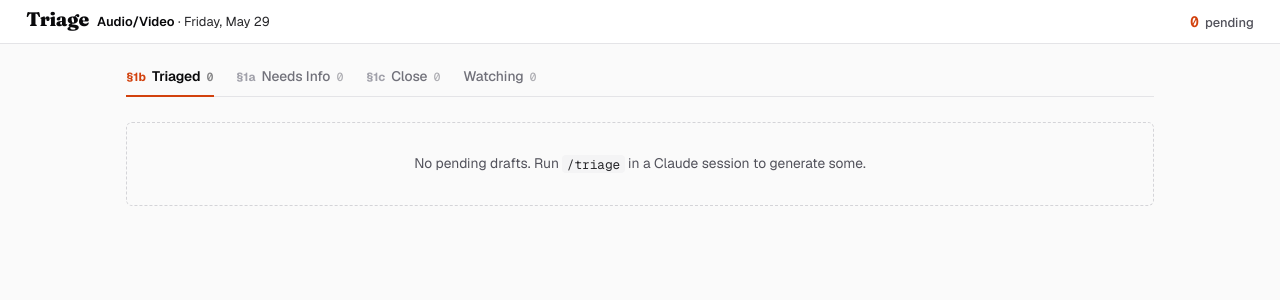
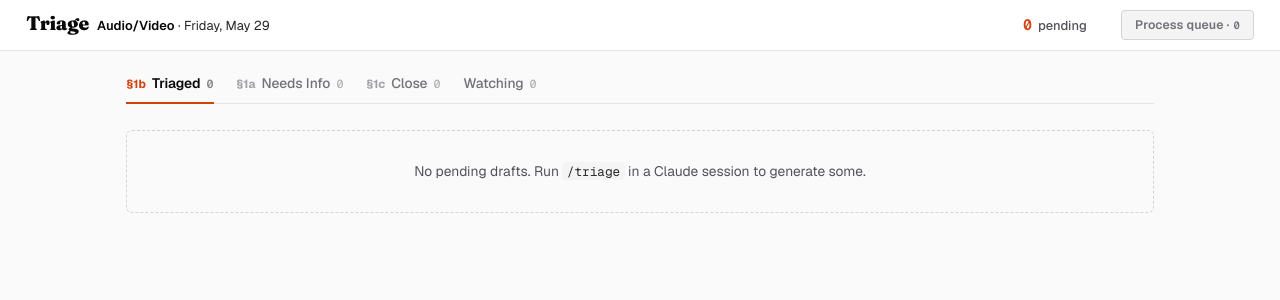
Before and after one commit to alastor0325/firefox-triage-dashboard, a FastAPI app: page / in a window 1280 px wide. Shown: the top 300 px of the page. Run offline with FastAPI, Linux system fonts and the light colour scheme; data that the repository does not hold is empty.

Commit message:
feat(queue): topbar 'Process queue' button + dialog + SSE queue-changed event

```diff
--- a/src/triage_dashboard/app.py
+++ b/src/triage_dashboard/app.py
@@ -166,6 +166,7 @@ def index(
             "active_draft": active_draft,
             "deck_nav": deck_nav,
             "counts_by_slug": counts_by_slug,
+            "queue_count": _count_queue(triage_dir),
         },
     )
 
--- a/src/triage_dashboard/static/style.css
+++ b/src/triage_dashboard/static/style.css
@@ -104,6 +104,81 @@ code, kbd {
 .stats .stat--primary .num { color: var(--accent); font-weight: 700; }
 .stats .lbl { color: var(--ink-3); font-weight: 500; }
 .stats .sep { color: var(--ink-5); padding: 0 0.1rem; }
+
+.btn-process-queue {
+  margin-left: 0.9rem;
+  font-family: var(--font-sans);
+  font-size: 0.82rem;
+  font-weight: 600;
+  padding: 0.42rem 0.85rem;
+  border-radius: var(--radius-sm);
+  border: 1px solid var(--accent);
+  background: var(--accent);
+  color: #fff;
+  cursor: pointer;
+  letter-spacing: 0.01em;
+  transition: background-color 0.12s, border-color 0.12s, opacity 0.12s;
+}
+.btn-process-queue:hover:not(:disabled) {
+  background: #b8390b;
+  border-color: #b8390b;
+}
+.btn-process-queue:disabled {
+  background: var(--surface-2);
+  color: var(--ink-4);
+  border-color: var(--border-strong);
+  cursor: not-allowed;
+}
+.btn-process-queue .queue-count {
+  font-family: var(--font-mono);
+  font-weight: 700;
+  font-size: 0.86em;
+  margin-left: 0.1em;
+}
+
+.queue-dialog {
+  border: 1px solid var(--border-strong);
+  border-radius: var(--radius);
+  padding: 1.2rem 1.4rem;
+  max-width: 560px;
+  width: 90vw;
+  background: var(--surface);
+  box-shadow: 0 12px 32px rgba(9, 9, 11, 0.18);
+}
+.queue-dialog::backdrop {
+  background: rgba(9, 9, 11, 0.35);
+}
+.queue-dialog-title {
+  font-family: var(--font-display);
+  font-weight: 700;
+  font-size: 1.15rem;
+  margin: 0 0 0.4rem;
+  color: var(--ink);
+}
+.queue-dialog-help {
+  font-size: 0.88rem;
+  color: var(--ink-2);
+  margin: 0 0 0.6rem;
+}
+.queue-dialog-prompt {
+  width: 100%;
+  font-family: var(--font-mono);
+  font-size: 0.82rem;
+  line-height: 1.5;
+  padding: 0.6rem 0.75rem;
+  border: 1px solid var(--border);
+  background: var(--surface-2);
+  border-radius: var(--radius-sm);
+  resize: vertical;
+  min-height: 4rem;
+  color: var(--ink);
+}
+.queue-dialog-actions {
+  display: flex;
+  justify-content: flex-end;
+  gap: 0.45rem;
+  margin-top: 0.85rem;
+}
 
 /* ───── LAYOUT ───── */
 .layout {
--- a/src/triage_dashboard/templates/base.html
+++ b/src/triage_dashboard/templates/base.html
@@ -116,7 +116,55 @@
     ['draft-changed', 'draft-deleted', 'watch-changed'].forEach((evt) => {
       es.addEventListener(evt, refresh);
     });
+    // queue-changed: just update the topbar button's count, no full refresh.
+    es.addEventListener('queue-changed', async () => {
+      try {
+        const r = await fetch('/queue/count');
+        const { count } = await r.json();
+        const btn = document.getElementById('btn-process-queue');
+        if (!btn) return;
+        btn.querySelector('.queue-count').textContent = count;
+        btn.disabled = count === 0;
+      } catch (_) { /* ignore */ }
+    });
   })();
+
+  async function processQueue(btn) {
+    if (!btn || btn.disabled) return;
+    const original = btn.textContent;
+    btn.disabled = true;
+    btn.textContent = 'Preparing…';
+    try {
+      const r = await fetch('/queue/prepare', { method: 'POST' });
+      const data = await r.json();
+      if (!r.ok || !data.prompt) {
+        btn.textContent = 'Nothing to drain';
+        setTimeout(() => { btn.textContent = original; btn.disabled = false; }, 1500);
+        return;
+      }
+      const dialog = document.getElementById('queue-prompt-dialog');
+      const textarea = document.getElementById('queue-prompt-text');
+      textarea.value = data.prompt;
+      try { await navigator.clipboard.writeText(data.prompt); } catch (_) {}
+      dialog.showModal();
+      textarea.focus();
+      textarea.select();
+    } catch (e) {
+      btn.textContent = 'Failed';
+      setTimeout(() => { btn.textContent = original; }, 1500);
+    } finally {
+      btn.disabled = false;
+      btn.querySelector('.queue-count') || (btn.textContent = original);
+    }
+  }
+  document.addEventListener('click', async (e) => {
+    if (e.target.id === 'queue-prompt-copy') {
+      const t = document.getElementById('queue-prompt-text');
+      try { await navigator.clipboard.writeText(t.value); e.target.textContent = 'Copied'; } catch (_) {}
+    } else if (e.target.id === 'queue-prompt-close') {
+      document.getElementById('queue-prompt-dialog').close();
+    }
+  });
 </script>
 </body>
 </html>
--- a/src/triage_dashboard/templates/index.html
+++ b/src/triage_dashboard/templates/index.html
@@ -10,7 +10,26 @@
   <div class="stats">
     <span class="stat stat--primary"><span class="num">{{ stats.pending_total }}</span><span class="lbl">pending</span></span>
   </div>
+  <button id="btn-process-queue" class="btn-process-queue"
+          type="button"
+          onclick="processQueue(this)"
+          {% if queue_count == 0 %}disabled{% endif %}>
+    Process queue · <span class="queue-count">{{ queue_count }}</span>
+  </button>
 </header>
+
+<dialog id="queue-prompt-dialog" class="queue-dialog">
+  <h2 class="queue-dialog-title">Prompt copied — paste into Claude</h2>
+  <p class="queue-dialog-help">
+    Switch to your Claude terminal and paste. Claude will read the
+    generated Markdown file and revise the affected drafts.
+  </p>
+  <textarea id="queue-prompt-text" class="queue-dialog-prompt" readonly></textarea>
+  <div class="queue-dialog-actions">
+    <button type="button" id="queue-prompt-copy" class="btn">Copy again</button>
+    <button type="button" id="queue-prompt-close" class="btn btn-primary">Done</button>
+  </div>
+</dialog>
 
 <div class="layout">
   <main>
--- a/src/triage_dashboard/watch.py
+++ b/src/triage_dashboard/watch.py
@@ -65,6 +65,8 @@ def event_for_path(
         return WatchEvent(type="log-changed")
     if parts == ("ni-watch.json",):
         return WatchEvent(type="watch-changed")
+    if parts == ("claude-queue.jsonl",):
+        return WatchEvent(type="queue-changed")
     return None
 
 
```
Also changed, not shown: tests/integration/test_app_routes.py (+37 -1 lines), tests/unit/test_watch.py (+8 -0 lines).
